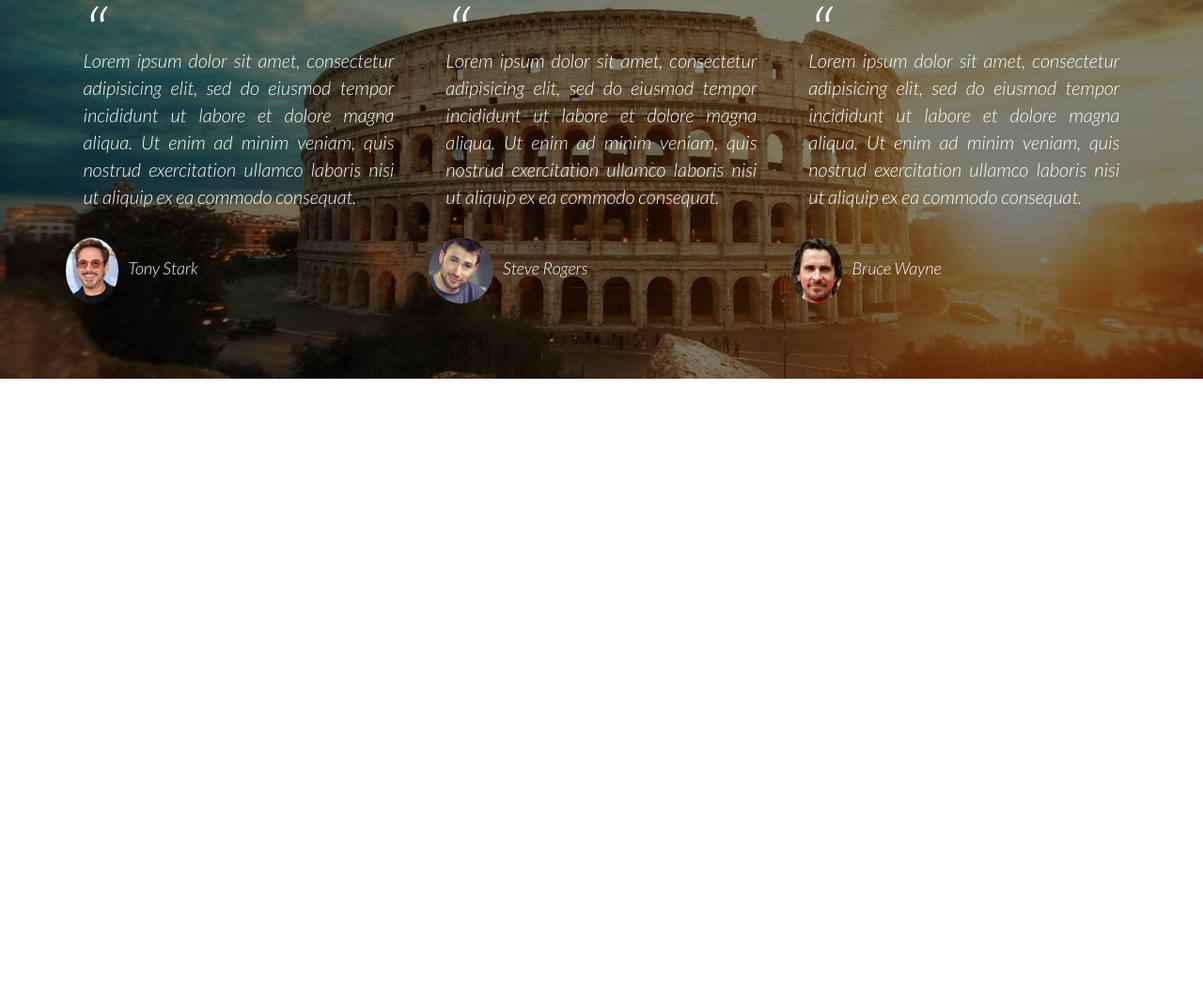
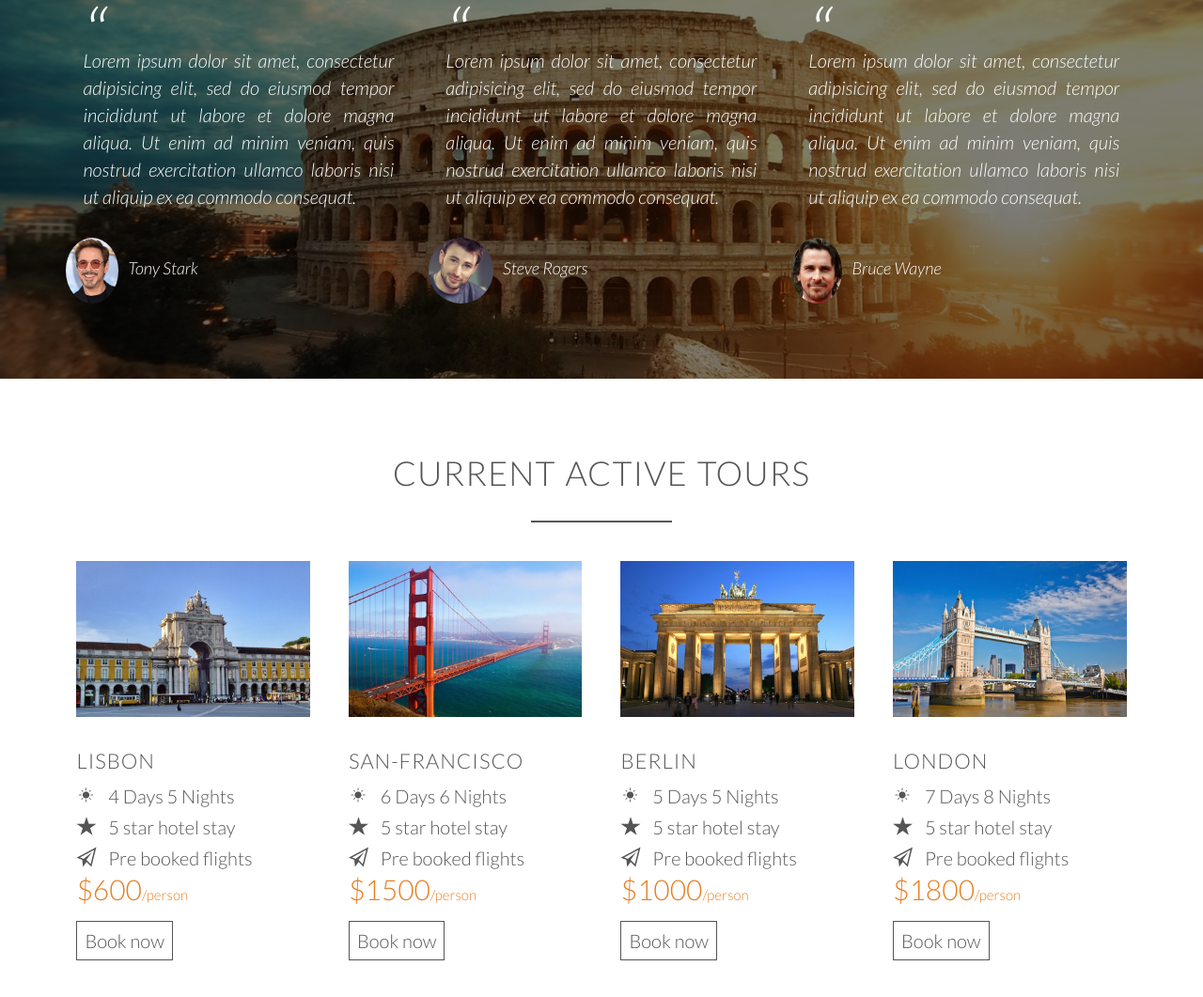
Before and after one commit to namanjo/FolkExplore, a plain HTML site: page index.html in a window 1280 px wide. Shown: the part 3524-4585 px from the top of the page at 94% size. Before the commit the page ends 3927 px from the top, so only its background shows below. Drawn offline with nearby package versions, Linux system fonts and the light colour scheme; files whose address does not match are found by name.

Commit message:
Created current active tours & updated grid.

```diff
--- a/index.html
+++ b/index.html
@@ -39,22 +39,22 @@
 
       <div class="container">
         <div class="row">
-          <div class="col-md-4 box">
+          <div class="col-md-3 box">
             <i class="ion-camera icon-big"></i>
             <h3>Photography</h3>
             <p>Photography and filmmaking has always been our forte, we tell stories from all around the world & our explorers try their best to showcase this magical planet.</p>
           </div>
-          <div class="col-md-4 box">
+          <div class="col-md-3 box">
             <i class="ion-ios-glasses icon-big"></i>
             <h3>Content Creators</h3>
             <p>We are a team of Amazing content creators and travel enthusiasts who love to explore places all around the globe & bring the best out of it</p>
           </div>
-          <div class="col-md-4 box">
+          <div class="col-md-3 box">
             <i class="ion-heart icon-big"></i>
             <h3>What we belive</h3>
             <p>Traveling allows one to create many magical moments of life, it is a force which makes you listen to your inner voice & gives a new perspective to life.</p>
           </div>
-          <div class="col-md-4 box">
+          <div class="col-md-3 box">
             <i class="ion-wineglass icon-big"></i>
             <h3>Travel Along</h3>
             <p>Giving you the opportunity to travel the most anticipated places in the world. A chance to make memories & give attention to the inside call.</p>
@@ -208,8 +208,90 @@
           </div>
         </div>
       </div>
+    </section>
 
-    </section>
+    <section class="active-tours">
+     <div class="container">
+       <h2>Current active Tours</h2>
+     </div>
+
+     <div class="container">
+       <div class="row">
+         <div class="col-md-3 box">
+           <img src="resources/img/lisbon-3.jpg" alt="Lisbon">
+           <h3>Lisbon</h3>
+           <div class="city-tours">
+             <i class="ion-ios-sunny icon-small"></i>
+             4 Days 5 Nights
+           </div>
+           <div class="city-tours">
+             <i class="ion-ios-star icon-small"></i>
+             5 star hotel stay
+           </div>
+           <div class="city-tours">
+             <i class="ion-paper-airplane icon-small"></i>
+             Pre booked flights
+             <p class="plan-price">$600<span>/person</span></p>
+             <a href="#" class="reservation-btn">Book now</a>
+           </div>
+         </div>
+         <div class="col-md-3 box">
+           <img src="resources/img/san-francisco.jpg" alt="San-Fran">
+           <h3>San-Francisco</h3>
+           <div class="city-tours">
+             <i class="ion-ios-sunny icon-small"></i>
+             6 Days 6 Nights
+           </div>
+           <div class="city-tours">
+             <i class="ion-ios-star icon-small"></i>
+             5 star hotel stay
+           </div>
+           <div class="city-tours">
+             <i class="ion-paper-airplane icon-small"></i>
+             Pre booked flights
+             <p class="plan-price">$1500<span>/person</span></p>
+             <a href="#" class="reservation-btn">Book now</a>
+           </div>
+         </div>
+         <div class="col-md-3 box">
+           <img src="resources/img/berlin.jpg" alt="Berlin">
+           <h3>Berlin</h3>
+           <div class="city-tours">
+             <i class="ion-ios-sunny icon-small"></i>
+             5 Days 5 Nights
+           </div>
+           <div class="city-tours">
+             <i class="ion-ios-star icon-small"></i>
+             5 star hotel stay
+           </div>
+           <div class="city-tours">
+             <i class="ion-paper-airplane icon-small"></i>
+             Pre booked flights
+             <p class="plan-price">$1000<span>/person</span></p>
+             <a href="#" class="reservation-btn">Book now</a>
+           </div>
+         </div>
+         <div class="col-md-3 box">
+           <img src="resources/img/london-1.jpg" alt="London">
+           <h3>London</h3>
+           <div class="city-tours">
+             <i class="ion-ios-sunny icon-small"></i>
+             7 Days 8 Nights
+           </div>
+           <div class="city-tours">
+             <i class="ion-ios-star icon-small"></i>
+             5 star hotel stay
+           </div>
+           <div class="city-tours">
+             <i class="ion-paper-airplane icon-small"></i>
+             Pre booked flights
+             <p class="plan-price">$1800<span>/person</span></p>
+             <a href="#" class="reservation-btn">Book now</a>
+           </div>
+         </div>
+       </div>
+     </div>
+   </section>
 
   </body>
 </html>
--- a/resources/css/style.css
+++ b/resources/css/style.css
@@ -433,3 +433,51 @@ cite img{
   margin-right: 10px;
   vertical-align: middle;
 }
+
+/*--------------------------*/
+/*Active Tours*/
+/*--------------------------*/
+
+.box img{
+  width: 100%;
+  height: auto;
+  margin-bottom: 30px;
+}
+
+.city-tours{
+  margin-bottom: 5px;
+}
+
+.city-tours .plan-price{
+  font-size: 150%;
+  font-weight: 300;
+  color: #e67e22;
+  margin-bottom: 15px;
+}
+
+.city-tours .plan-price span{
+  font-size: 50%;
+}
+
+.icon-small{
+  display: inline-block;
+  width: 20px;
+  text-align: center;
+  font-size: 120%;
+  margin-right: 10px;
+}
+
+.reservation-btn:link,
+.reservation-btn:visited{
+  text-decoration: none;
+  color: #555;
+  border: 1px solid #555;
+  padding: 8px;
+  transition: all .4s;
+}
+
+.reservation-btn:hover,
+.reservation-btn:active{
+  background-color: #555;
+  color: #fff;
+}
```
Also changed, not shown: resources/img/berlin.jpg (added), resources/img/lisbon-3.jpg (added), resources/img/london-1.jpg (added), resources/img/san-francisco.jpg (added), vendors/css/bootstrap-grid.css.
